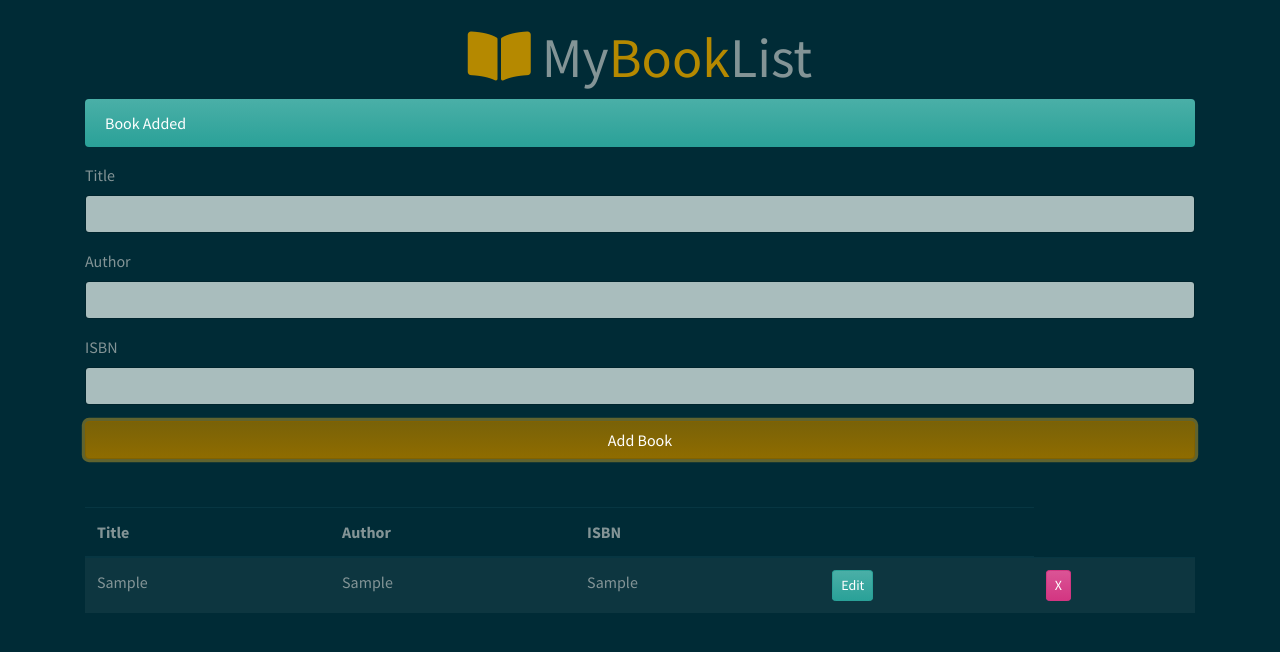
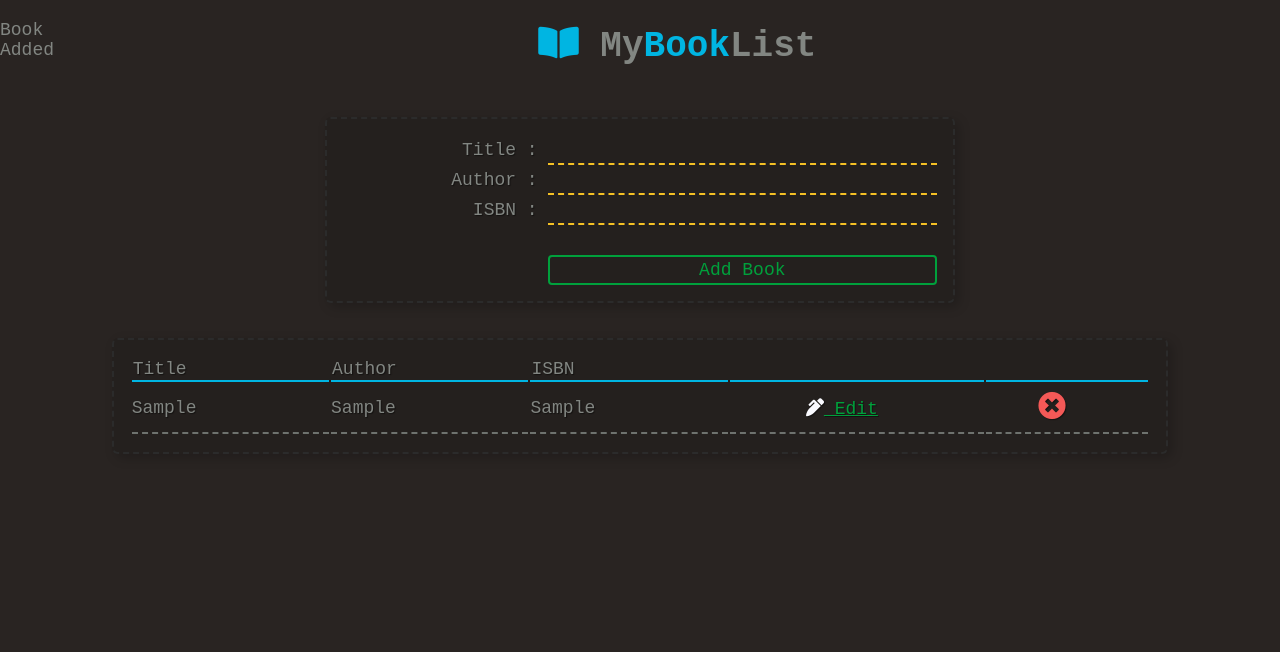
Before and after one commit to damiik/noFramework, a plain HTML site: page index.html in a window 1280 px wide. Both pictures are taken after typing "Sample", "Sample", "Sample" into the empty fields and a click on the input "Add Book". Drawn offline with nearby package versions, Linux system fonts and the light colour scheme.

Commit message:
dodany grid css, zmodyfikowana f. removeBook

```diff
--- a/app.js
+++ b/app.js
@@ -51,7 +51,7 @@ class Store {
 
         books.forEach((book, index) => {
 
-            if(book.isbn === isbn) {
+            if(book.isbn === isbn || (book.isbn === undefined && book.isbn === undefined)) {
                 books.splice(index, 1);
             }
         })
@@ -97,14 +97,14 @@ class BookItem extends Showable {
     render() {
 
         this.el.innerHTML =  `
-        <td>${this.book.title}</td>
-        <td>${this.book.author}</td>
-        <td>${this.book.isbn}</td>
-        <td>
-        <a href="#" onClick="(${this.onEditClick})('${this.book.title}', '${this.book.author}', '${this.book.isbn}');" class="btn btn-success btn-sm edit">Edit</a>
+        <td class="app-info">${this.book.title}</td>
+        <td class="app-info">${this.book.author}</td>
+        <td class="app-info">${this.book.isbn}</td>
+        <td class="app-info">
+        <a href="#" onClick="(${this.onEditClick})('${this.book.title}', '${this.book.author}', '${this.book.isbn}');" class="btn-noframe edit"><i class="fas fa-pen-alt light"></i> Edit</a>
         </td>
-        <td>
-        <a href="#" onClick="(${this.onDeleteClick})('${this.book.title}', '${this.book.author}', '${this.book.isbn}');" class="btn btn-danger btn-sm delete">X</a>
+        <td class="app-info">
+        <a href="#" onClick="(${this.onDeleteClick})('${this.book.title}', '${this.book.author}', '${this.book.isbn}');" class="btn-danger delete"><i class="fas fa-times-circle "></i></a>
         </td>
         `;
         return super.render();
@@ -117,8 +117,9 @@ class BookTable extends Showable  {
     constructor() {
 
         super(document.createElement('table'));
-        this.el.className = `table table-striped mt-5`;
-        this.columns =  ["Title", "Author", "ISBN", ""];
+        this.el.className = 'table frame';
+        //this.el.setAttribute("id",  'book-list'); //<<added
+        this.columns =  ["Title", "Author", "ISBN", "", ""];
     }
 
     render(books) {
@@ -130,6 +131,8 @@ class BookTable extends Showable  {
         </tr>
         </thead>
         `;
+
+        console.log("render(books) ")
 
       let bookList = this.appendWithId('tbody', 'book-list');
       //console.log(IdEl('book-list')) is null!
@@ -146,7 +149,10 @@ class BookForm extends Showable {
 
         super(document.createElement('form'));
         this.el.setAttribute('id', 'book-form');
-        this.el.addEventListener('submit', (e) => onSubmit(e));
+        this.el.className = 'form-container frame';
+        this.el.addEventListener('submit', (e) => {
+            onSubmit(e);
+        });
     }
 
     getValues() { return {title: this.title.value, author: this.author.value, isbn: this.isbn.value} }
@@ -162,24 +168,22 @@ class BookForm extends Showable {
 
         this.el.innerHTML =  `
 
-            <div class="form-group">
-                <label for="title">Title</label>
-                <input type="text" id="title" class="form-control">
-            </div>
-            <div class="form-group">
-                    <label for="author">Author</label>
-                    <input type="text" id="author" class="form-control">
-            </div>
-            <div class="form-group">
-                    <label for="isbn">ISBN</label>
-                    <input type="text" id="isbn" class="form-control">
-            </div>
-            <input type="submit" value="Add Book" class="btn btn-primary btn-block" id="add-update-book">
+            <label for="title" class ="form-label">Title :</label>
+            <input type="text" id="title" class="form-value">
+
+            <label for="author" class ="form-label">Author :</label>
+            <input type="text" id="author" class="form-value">
+
+            <label for="isbn" class ="form-label">ISBN :</label>
+            <input type="text" id="isbn" class="form-value">
+
+            <input type="submit" value="Add Book" class="form-button btn-success" id="add-update-book">
         `;
+
         let el = super.render();
-        this.title = el.children[0].children[1];
-        this.author = el.children[1].children[1];
-        this.isbn = el.children[2].children[1];
+        this.title = el.children[1];
+        this.author = el.children[3];
+        this.isbn = el.children[5];
         return el;
     }
 }
@@ -218,6 +222,7 @@ class App {
         ));
 
         document.addEventListener('DOMContentLoaded', () => {
+
 
             IdEl('main-container').appendChild( this.bookForm.render() );
             IdEl('main-container').appendChild( this.bookTable.render(this.books) );
@@ -261,7 +266,13 @@ class App {
 
             e.preventDefault();
              console.log(`submit - value:${app.bookForm.title.value} author:${app.bookForm.author.value}` )
-            if(app.bookForm.title.value === '' || app.bookForm.author.value === '' || app.bookForm.isbn.value === '') {
+            if(app.bookForm.title.value === '' ||
+                app.bookForm.author.value === '' ||
+                app.bookForm.isbn.value === '' ||
+                app.bookForm.title.value === undefined ||
+                app.bookForm.author.value === undefined ||
+                app.bookForm.isbn.value === undefined
+                ) {
                 app.showMessage('BookForm: Please fill in all fields', 'warning');
                 return;
             }
@@ -356,19 +367,24 @@ class App {
         }
         return {err, bookItem};
     }
-
+    // przerobić resztę metod na styl funcyjny
     removeBook( isbn ) {
 
-        let bookItemIndex = this.getBookIndex( isbn );
-        if(bookItemIndex > -1) {
+        let toDelete = undefined;
 
-            let toDelete = this.books[ bookItemIndex ];
+        this.books = this.books.filter(b => {
+
+            if(b.book.isbn !== isbn) return true;
+            else toDelete = b;
+            return false;
+        });
+
+        if(toDelete !== undefined) {
+
             toDelete.remove();
-            this.books.splice(bookItemIndex, 1);
             console.log( toDelete )
             return toDelete.book;
         }
-
         return {};
     }
 };
--- a/index.html
+++ b/index.html
@@ -5,17 +5,15 @@
     <meta name="viewport" content="width=device-width, initial-scale=1.0">
     <meta http-equiv="X-UA-Compatible" content="ie=edge">
     <title>MyBook List App</title>
-    <link rel="stylesheet" href="https://bootswatch.com/4/solar/bootstrap.min.css">
+
     <link rel="stylesheet" href="https://use.fontawesome.com/releases/v5.6.3/css/all.css" integrity="sha384-UHRtZLI+pbxtHCWp1t77Bi1L4ZtiqrqD80Kn4Z8NTSRyMA2Fd33n5dQ8lWUE00s/" crossorigin="anonymous">
+    <link rel="stylesheet" href="style.css">
 </head>
 <body>
-<div class="container mt-4" id="main-container">
-    <h1 class="display-4 text-center">
-        <i class="fas fa-book-open text-primary"></i>
-        My<span class="text-primary">Book</span>List
-    </h1>
-
-
+<div class="container" id="main-container">
+    <div class="logo">
+        <h1><i class="fas fa-book-open indygo"></i> My<span class="indygo">Book</span>List</h1>
+    </div>
 </div>
 <script src="app.js"></script>
 </body>
--- /dev/null
+++ b/style.css
@@ -0,0 +1,227 @@
+input:-webkit-autofill,
+input:-webkit-autofill:hover,
+input:-webkit-autofill:focus
+textarea:-webkit-autofill,
+textarea:-webkit-autofill:hover
+textarea:-webkit-autofill:focus,
+select:-webkit-autofill,
+select:-webkit-autofill:hover,
+select:-webkit-autofill:focus {
+
+   border-bottom: 2px dashed rgb(245, 220, 145);
+  -webkit-text-fill-color:  rgb(255, 255, 255);
+  -webkit-box-shadow: 0 0 0px 1000px rgb(41, 36, 34) inset;
+  transition: background-color 5000s ease-in-out 0s;
+}
+
+body {
+
+	font-family: 'Fira Mono', monospace;
+	font-size: 18px;
+	/*background: rgba(33, 46, 59, 1);*/
+    background: rgb(41, 36, 34);
+    color: rgba(130,134,130,1);
+    margin: 20px;
+    display: inline;
+}
+
+table {
+
+    /* border-top: 2px dashed rgba(110,114,110,1); */
+
+}
+
+h1 {
+    margin-block-start: 5px;
+    margin-block-end: 5px;
+}
+
+th {
+
+    font-weight: normal;
+    text-align: left;
+    border-bottom: 2px solid rgb(0, 181, 226);
+}
+
+
+.frame {
+
+    border: 2px dashed #2b2b2b;
+    border-radius: 6px;
+    text-shadow: 1px 1px 1px rgba(0,0,0,0.45);
+    box-shadow: 4px 4px 12px 0px rgba(0, 0, 0, 0.2);
+    padding: 16px;
+    background: rgba(36, 32, 30, 1);
+}
+
+.container {
+
+    display:  grid; /* | inline-grid */
+
+    grid-column-gap: 10px;
+    grid-row-gap: 35px;
+    /* justify-items: stretch; */
+    /* align-items: top; */
+    /* align-items: start; */
+}
+
+.form-container {
+
+    display: grid ; /* | inline-grid */
+
+    grid-column-gap: 10px;
+    grid-row-gap: 0px;
+
+    justify-items: stretch;
+    /* align-items: center;  */
+    /* align-items: start; */
+}
+
+
+#main-container {
+
+    grid-template-columns: 1fr repeat(5, 2fr) 1fr;
+    grid-template-rows: 1fr 3fr auto;
+}
+
+.logo {
+
+    grid-column: 4 / 7;
+    grid-row: 1;
+    justify-self: stretch;
+}
+
+.table {
+
+    grid-column: 2 / 7;
+    /* grid-row: 3; */
+
+    /* display: flex; */
+    align-items: center;
+    /* max-width: 300px; */
+}
+
+.app-info {
+
+    margin: 20px 0;
+    border-bottom: 2px dashed rgba(110,114,110,1);
+    padding: 6px 30px 6px 0px;
+}
+
+
+.btn-noframe {
+
+    background: rgba(0,160,60,0); /*musi być ciemniejsze od zielonego "cienkiego" */
+    font-family: 'Fira Mono', monospace;
+    font-size: 18px;
+    padding: 2px 10px 2px;
+    display:block;
+    text-align: center;
+    cursor: pointer;
+    color:  rgba(0,160,60,1);
+}
+
+.btn-noframe:hover {
+
+    background: rgba(0,160,60,0.02); /*musi być ciemniejsze od zielonego "cienkiego" */
+    padding: 2px 9px 2px;
+    color:  rgba(244, 192, 37, 1);
+}
+
+
+
+.btn-success {
+
+    background: rgba(0,160,60,0); /*musi być ciemniejsze od zielonego "cienkiego" */
+    border: 2px solid  rgba(0,160,60,1);
+    border-radius: 4px;
+    font-family: 'Fira Mono', monospace;
+    font-size: 18px;
+    padding: 2px 10px 2px;
+    display:block;
+    text-align: center;
+    cursor: pointer;
+    color:  rgba(0,160,60,1);
+}
+
+.btn-success:hover {
+
+    background: rgba(0,160,60,0.02); /*musi być ciemniejsze od zielonego "cienkiego" */
+    border: 2px solid rgba(0,120,40,1);
+    padding: 2px 9px 2px;
+    color:  rgba(244, 192, 37, 1);
+}
+
+
+.btn-danger {
+
+    background: rgba(244, 89, 87,0); /*musi być ciemniejsze od zielonego "cienkiego" */
+    /* border: 2px solid  rgba(244, 89, 87,1); */
+    border-radius: 4px;
+    font-size: 28px;
+    padding: 2px 10px 2px;
+    display:block;
+    text-align: center;
+    cursor: pointer;
+    color:  rgba(244, 89, 87,1);
+}
+
+.btn-danger:hover {
+
+    background: rgba(244, 89, 87,0.02); /*musi być ciemniejsze od zielonego "cienkiego" */
+    /* border: 2px solid rgb(197, 73, 71); */
+    padding: 2px 9px 2px;
+    color:  rgba(244, 192, 37, 1);
+}
+
+
+.indygo {
+
+    color:  rgb(0, 181, 226);
+}
+
+.light {
+
+    color: rgba(250,250,255,1);
+}
+
+#book-form {
+
+    grid-column: 3 / 6;
+    grid-row: 2;
+    grid-template-columns:  1fr 2fr ;
+    grid-template-rows: repeat(5, 1fr);
+}
+
+.form-label {
+
+    grid-column: 1 / 2;
+    /* grid-row: 1 / 4; */
+    justify-self: right;
+    align-self: center;
+}
+
+.form-value {
+
+    /* grid-column: 1 / 3;
+    grid-row: 1 / 4; */
+    justify-self: stretch;
+    align-self: center;
+    outline: none;
+    border: none;
+    /* margin: 0 0 10px 3px; */
+    padding: 8px 5px 0px 0;
+    background: rgba(36, 32, 30, 1);
+    color: rgba(250,250,255,1);
+    font-family: 'Fira Mono', monospace;
+    font-size: 18px;
+    border-bottom: 2px dashed rgba(244, 192, 37, 1);
+}
+
+.form-button {
+
+    grid-column: 2 / 3;
+    grid-row: 5;
+    justify-self: stretch;
+    /* justify-self: start | end | center | stretch; */
+}
```
